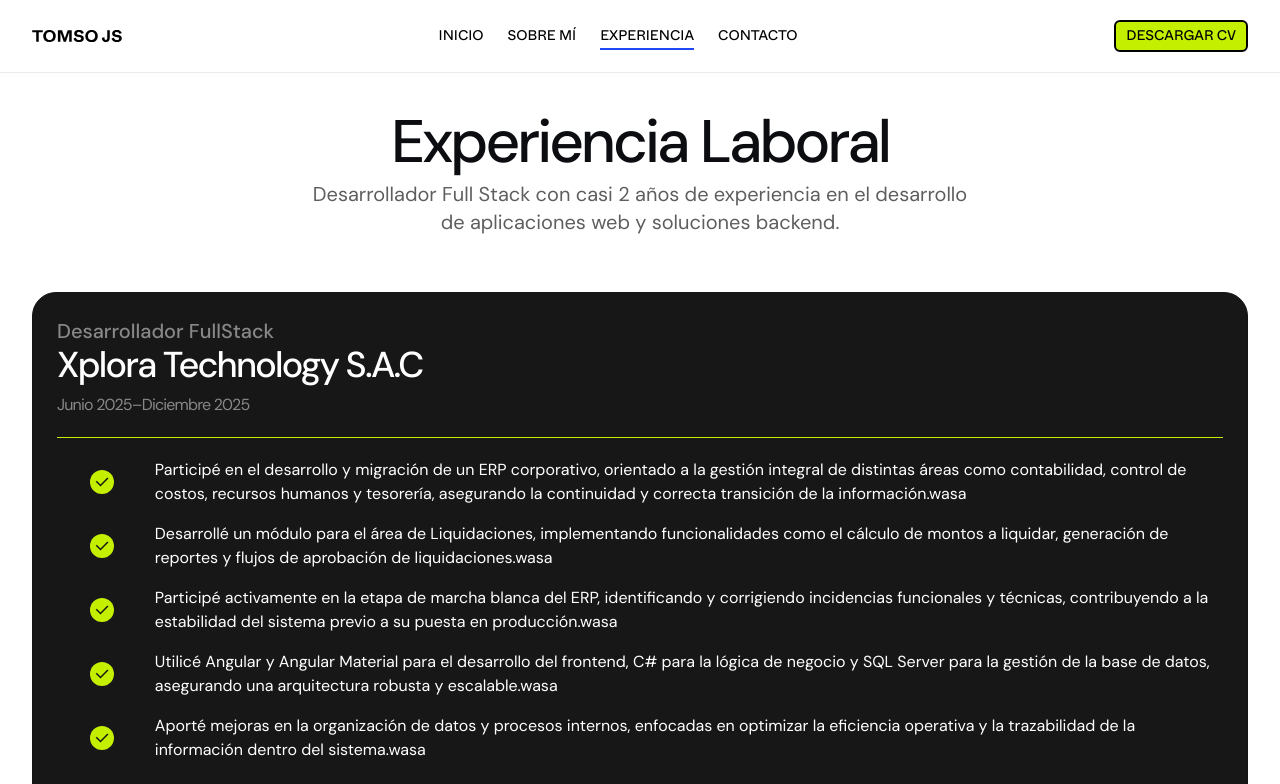
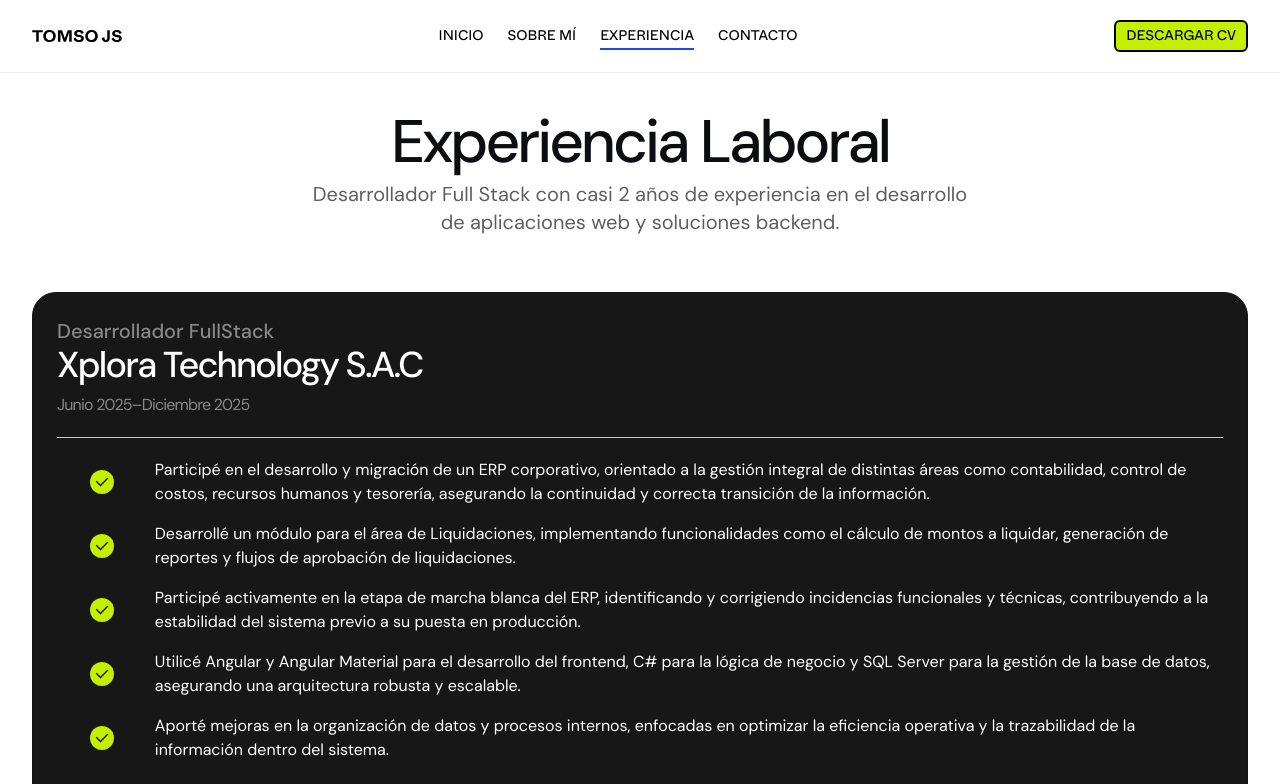
Before and after one commit to BenjaminVeli/benjamin-veli, a Next.js app: page /experience in a window 1280 px wide. Shown: the top 784 px of the page. Built offline with nearby package versions, Linux system fonts and the light colour scheme.

Commit message:
bveli - delete wasa

```diff
--- a/src/sections/Service.tsx
+++ b/src/sections/Service.tsx
@@ -44,7 +44,7 @@
                         <RiCheckFill size={18} className={`${selectedIds.includes(id)  ? "text-GraphiteBlack" : "text-white"}`} />
                       </div>
                     </div>
-                    <span className={`col-span-11 ${selectedIds.includes(id) ? "text-white" : "text-GraphiteBlack"}`}>{feature}wasa</span>
+                    <span className={`col-span-11 ${selectedIds.includes(id) ? "text-white" : "text-GraphiteBlack"}`}>{feature}</span>
                   </li>
                 ))}
               </ul>
```
